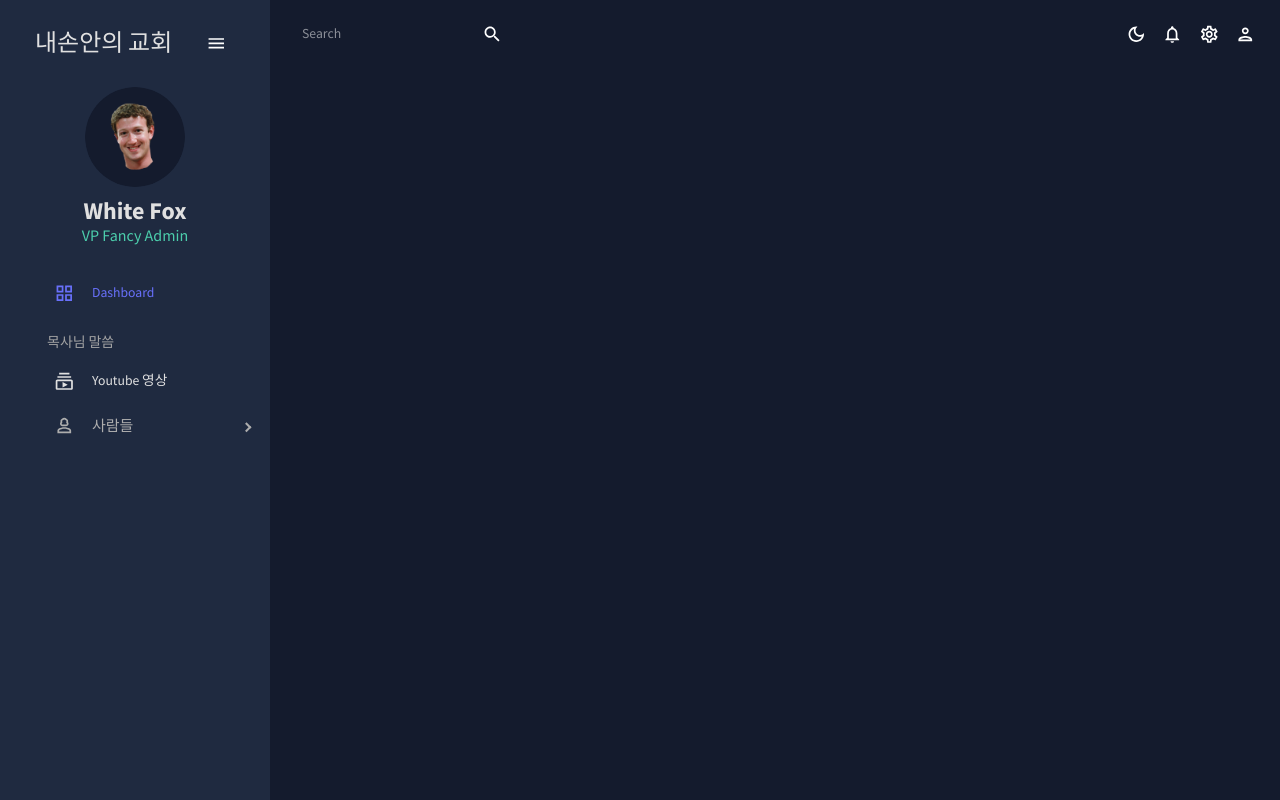
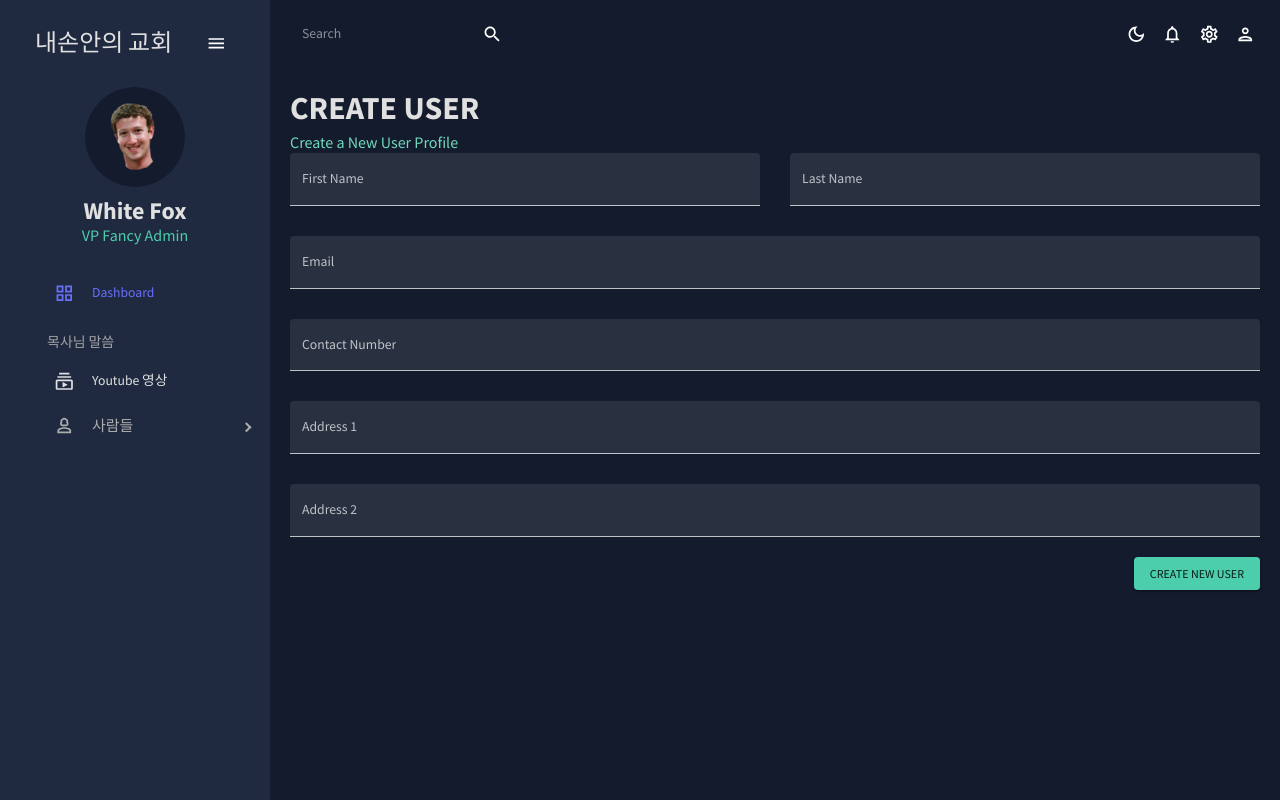
Before and after one commit to jmbaik/metelsoft-church-in-hand, a React (Create React App) app: page /you-on in a window 1280 px wide. Built offline with nearby package versions, Linux system fonts and the light colour scheme.

Commit message:
youtube api 생성

```diff
--- a/package.json
+++ b/package.json
@@ -26,6 +26,7 @@
     "react-pro-sidebar": "^0.7.1",
     "react-router-dom": "^6.16.0",
     "react-scripts": "5.0.1",
+    "react-youtube": "^10.1.0",
     "web-vitals": "^2.1.4",
     "yup": "^1.3.2"
   },
--- a/src/routes/MRoutes.jsx
+++ b/src/routes/MRoutes.jsx
@@ -2,12 +2,14 @@
 import { Route, Routes } from 'react-router-dom';
 import Dashboard from '../scenes/dashboard';
 import PastorYoutubeList from '../scenes/youtube';
+import Youon from '../scenes/youtube/Youon';
 
 const MRoutes = () => {
   return (
     <Routes>
       <Route path="/" element={<Dashboard />} />
       <Route path="/youtube-pastor" element={<PastorYoutubeList />} />
+      <Route path="/you-on" element={<Youon />} />
     </Routes>
   );
 };
--- /dev/null
+++ b/src/scenes/youtube/Youon.jsx
@@ -0,0 +1,175 @@
+import {
+  Box,
+  Button,
+  Modal,
+  TextField,
+  Typography,
+  useMediaQuery,
+} from '@mui/material';
+import React from 'react';
+import * as yup from 'yup';
+import MHeader from '../../components/MHeader';
+import { Formik } from 'formik';
+import YouTube from 'react-youtube';
+
+const Youon = (props) => {
+  const isNonMobile = useMediaQuery('(min-width:600px)');
+
+  const phoneRegExp =
+    /^((\+[1-9]{1,4}[ -]?)|(\([0-9]{2,3}\)[ -]?)|([0-9]{2,4})[ -]?)*?[0-9]{3,4}[ -]?[0-9]{3,4}$/;
+
+  const initialValues = {
+    firstName: '',
+    lastName: '',
+    email: '',
+    contact: '',
+    address1: '',
+    address2: '',
+  };
+
+  const checkoutSchema = yup.object().shape({
+    firstName: yup.string().required('required'),
+    lastName: yup.string().required('required'),
+    email: yup.string().email('invalid email').required('required'),
+    contact: yup
+      .string()
+      .matches(phoneRegExp, 'Phone number is not valid')
+      .required('required'),
+    address1: yup.string().required('required'),
+    address2: yup.string().required('required'),
+  });
+
+  const handleFormSubmit = (values) => {
+    console.log(values);
+  };
+  const opts = {
+    height: '390',
+    width: '640',
+    playerVars: {
+      // https://developers.google.com/youtube/player_parameters
+      autoplay: 0,
+    },
+  };
+
+  const onPlayerReady = (e) => {
+    e.target.pauseVideo();
+  };
+  return (
+    <Box m="20px">
+      <MHeader title="CREATE USER" subtitle="Create a New User Profile" />
+
+      <Formik
+        onSubmit={handleFormSubmit}
+        initialValues={initialValues}
+        validationSchema={checkoutSchema}
+      >
+        {({
+          values,
+          errors,
+          touched,
+          handleBlur,
+          handleChange,
+          handleSubmit,
+        }) => (
+          <form onSubmit={handleSubmit}>
+            <Box
+              display="grid"
+              gap="30px"
+              gridTemplateColumns="repeat(4, minmax(0, 1fr))"
+              sx={{
+                '& > div': { gridColumn: isNonMobile ? undefined : 'span 4' },
+              }}
+            >
+              <TextField
+                fullWidth
+                variant="filled"
+                type="text"
+                label="First Name"
+                onBlur={handleBlur}
+                onChange={handleChange}
+                value={values.firstName}
+                name="firstName"
+                error={!!touched.firstName && !!errors.firstName}
+                helperText={touched.firstName && errors.firstName}
+                sx={{ gridColumn: 'span 2' }}
+              />
+              <TextField
+                fullWidth
+                variant="filled"
+                type="text"
+                label="Last Name"
+                onBlur={handleBlur}
+                onChange={handleChange}
+                value={values.lastName}
+                name="lastName"
+                error={!!touched.lastName && !!errors.lastName}
+                helperText={touched.lastName && errors.lastName}
+                sx={{ gridColumn: 'span 2' }}
+              />
+              <TextField
+                fullWidth
+                variant="filled"
+                type="text"
+                label="Email"
+                onBlur={handleBlur}
+                onChange={handleChange}
+                value={values.email}
+                name="email"
+                error={!!touched.email && !!errors.email}
+                helperText={touched.email && errors.email}
+                sx={{ gridColumn: 'span 4' }}
+              />
+              <TextField
+                fullWidth
+                variant="filled"
+                type="text"
+                label="Contact Number"
+                onBlur={handleBlur}
+                onChange={handleChange}
+                value={values.contact}
+                name="contact"
+                error={!!touched.contact && !!errors.contact}
+                helperText={touched.contact && errors.contact}
+                sx={{ gridColumn: 'span 4' }}
+              />
+              <TextField
+                fullWidth
+                variant="filled"
+                type="text"
+                label="Address 1"
+                onBlur={handleBlur}
+                onChange={handleChange}
+                value={values.address1}
+                name="address1"
+                error={!!touched.address1 && !!errors.address1}
+                helperText={touched.address1 && errors.address1}
+                sx={{ gridColumn: 'span 4' }}
+              />
+              <TextField
+                fullWidth
+                variant="filled"
+                type="text"
+                label="Address 2"
+                onBlur={handleBlur}
+                onChange={handleChange}
+                value={values.address2}
+                name="address2"
+                error={!!touched.address2 && !!errors.address2}
+                helperText={touched.address2 && errors.address2}
+                sx={{ gridColumn: 'span 4' }}
+              />
+            </Box>
+            <Box display="flex" justifyContent="end" mt="20px">
+              <Button type="submit" color="secondary" variant="contained">
+                Create New User
+              </Button>
+            </Box>
+          </form>
+        )}
+      </Formik>
+      <YouTube videoId="SnwgCgYfKlI" opts={opts} onReady={onPlayerReady} />
+    </Box>
+  );
+};
+
+export default Youon;
--- a/src/scenes/youtube/index.jsx
+++ b/src/scenes/youtube/index.jsx
@@ -1,5 +1,5 @@
 import { Box, Button, Typography, useTheme } from '@mui/material';
-import React from 'react';
+import React, { useState } from 'react';
 import { tokens } from '../../theme';
 import AdminPanelSettingsOutlinedIcon from '@mui/icons-material/AdminPanelSettingsOutlined';
 import LockOpenOutlinedIcon from '@mui/icons-material/LockOpenOutlined';
@@ -7,10 +7,13 @@
 import MHeader from '../../components/MHeader';
 import { DataGrid } from '@mui/x-data-grid';
 import { mockDataTeam } from '../../data/mockData';
+import Youon from './Youon';
+import { useNavigate } from 'react-router-dom';
 
 const PastorYoutubeList = () => {
   const theme = useTheme();
   const colors = tokens(theme.palette.mode);
+  const navigate = useNavigate();
   const columns = [
     { field: 'id', headerName: 'ID' },
     {
@@ -50,7 +53,7 @@
                 color: colors.blueAccent[200],
               }}
               onClick={() => {
-                alert(id + ' id is ' + id);
+                navigate('/you-on');
               }}
             >
               {access}
@@ -61,9 +64,8 @@
     },
   ];
 
-  const { data } = mockDataTeam;
-
   return (
+    <>
       <Box m="20px">
         <MHeader title="Youtube 영상" subtitle="목사님 영상" />
         <Box
@@ -105,6 +107,7 @@
           />
         </Box>
       </Box>
+    </>
   );
 };
 
```
Also changed, not shown: 2 other files (tests, documents, lock files or other folders). Lines whose indentation alone changed are shown as unchanged.
